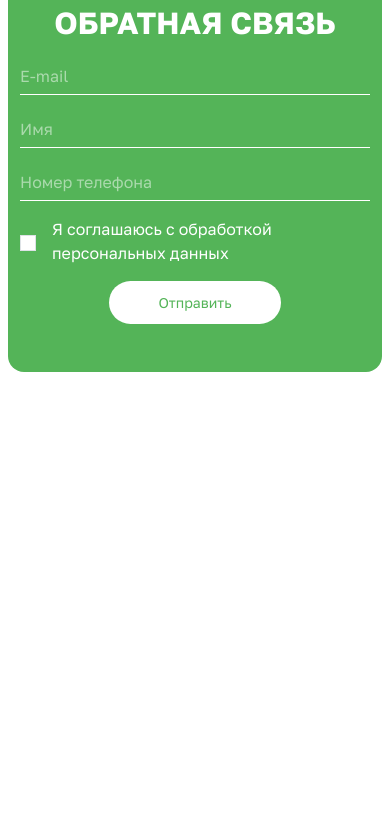
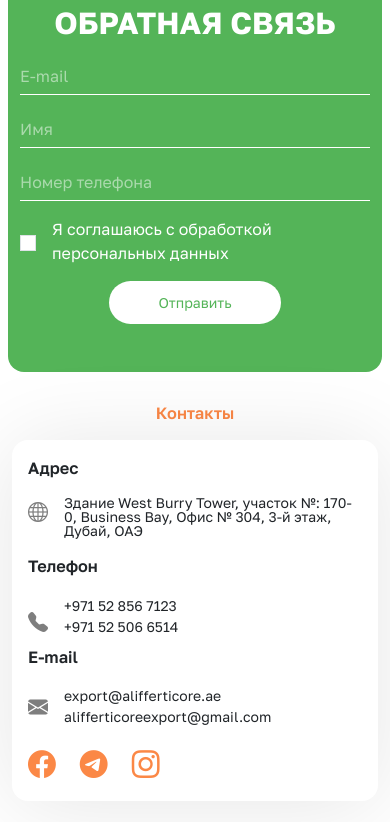
Before and after one commit to arofatnizamova/Alif-Ferticore, a plain HTML site: page index.html in a window 390 px wide. Shown: the part 4941-5763 px from the top of the page. Before the commit the page ends 5329 px from the top, so only its background shows below. Drawn offline with nearby package versions, Linux system fonts and the light colour scheme.

Commit message:
feat: add responsive map section

```diff
--- a/index.html
+++ b/index.html
@@ -340,7 +340,7 @@
                 </div>
             </div>
         </section>
-        <section id="contacts" class="py-lg-5 py-3 px-sm-0 px-2">
+        <section  class="py-lg-5 py-3 px-sm-0 px-2">
             <div class="container bg-green rounded-4">
                 <div class="row justify-content-center">
                     <div class="col-lg-11">
@@ -374,6 +374,53 @@
                 </div>
             </div>
         </section>
+        <section class="py-lg-5 py-3">
+            <div class="container">
+                <h4 class="fs-paragraph text-center fw-semibold text-corp mb-lg-5 mb-3">Контакты</h4>
+                <div class="row gy-4">
+                    <div class="col-lg-4">
+                        <div class="w-100 h-100 rounded-4 box-shadow p-lg-5 p-3">
+                            <p class="fs-paragraph fw-semibold">Адрес</p>
+                            <address class="d-flex">
+                                <i class="bi bi-globe text-black fs-5 opacity-50 me-3"></i>
+                                <p class="mb-0 lh-1 fs-span">Здание West Burry Tower,
+                                    участок №: 170-0, Business Bay, Офис № 304, 3-й этаж, Дубай, ОАЭ</p>
+                            </address>
+                            <p class="fs-paragraph fw-semibold">Телефон</p>
+                            <div class="d-flex align-items-end mb-2">
+                                <i class="bi bi-telephone-fill text-black fs-5 opacity-50 me-3"></i>
+                                <div class="d-flex fs-span flex-column">
+                                    <a href="tel:+971528567123">+971 52 856 7123</a>
+                                    <a href="tel:+971525066514">+971 52 506 6514</a>
+                                </div>
+                            </div>
+                            <p class="fs-paragraph fw-semibold">E-mail</p>
+                            <div class="d-flex align-items-center">
+                                <i class="bi bi-envelope-fill text-black fs-5 opacity-50 me-3"></i>
+                                <div class="d-flex fs-span flex-column">
+                                    <a href="mailto:export@alifferticore.ae">export@alifferticore.ae</a>
+                                    <a href="mailto:alifferticoreexport@gmail.com">alifferticoreexport@gmail.com</a>
+                                </div>
+                            </div>
+                            <ul class="list-unstyled d-flex fs-1 mt-3  gap-4 mb-0">
+                                <li>
+                                    <a href="#"><i class="text-corp bi bi-facebook"></i></a>
+                                </li>
+                                <li>
+                                    <a href="#"><i class="text-corp bi bi-telegram"></i></a>
+                                </li>
+                                <li>
+                                    <a href="#"><i class="text-corp bi bi-instagram"></i></a>
+                                </li>
+                            </ul>
+                        </div>
+                    </div>
+                    <div class="col-lg-8">
+                        <iframe src="https://www.google.com/maps/embed?pb=!1m18!1m12!1m3!1d1276.5062039840095!2d55.27406120298971!3d25.186194418048622!2m3!1f0!2f0!3f0!3m2!1i1024!2i768!4f13.1!3m3!1m2!1s0x3e5f690041e643a3%3A0x5456ff8b2964dfdd!2sWestburry%20Office%20Tower!5e0!3m2!1sru!2s!4v1746171116738!5m2!1sru!2s" class="w-100 h-100" style="border:0;" allowfullscreen="" loading="lazy" referrerpolicy="no-referrer-when-downgrade"></iframe>
+                    </div>
+                </div>
+            </div>
+        </section>
     </main>
 
     <script src="https://code.jquery.com/jquery-3.6.0.min.js"></script>
```
